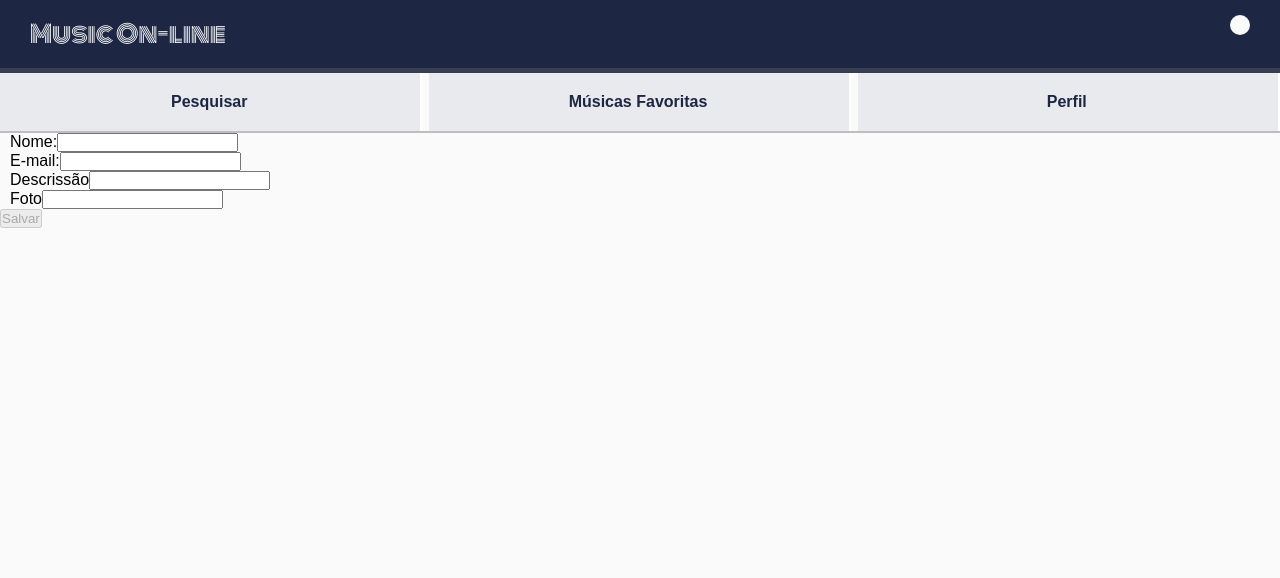
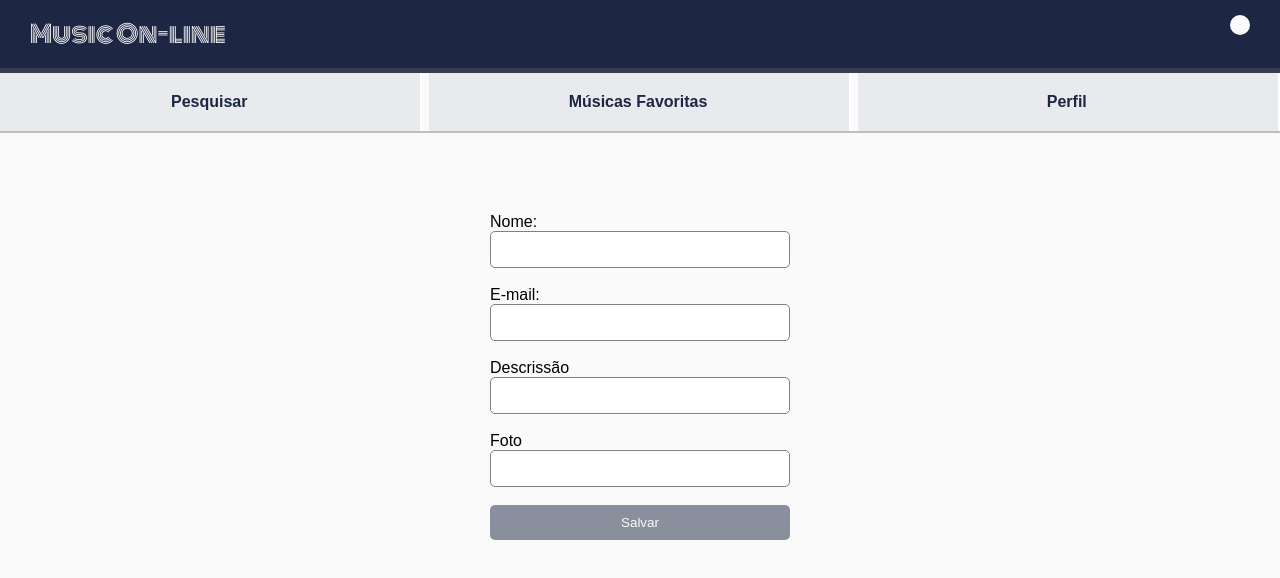
Before and after one commit to tamireshc/trybetunes, a React (Create React App) app: page /profile/edit in a window 1280 px wide. Shown: the top 578 px of the page. Built offline with nearby package versions, Linux system fonts and the light colour scheme.

Commit message:
add style form

```diff
--- a/src/App.css
+++ b/src/App.css
@@ -2,6 +2,7 @@
   margin: 0;
   padding: 0;
   box-sizing: border-box;
+  text-decoration: none;
 }
 
 body{
@@ -247,3 +248,50 @@ h2{
  justify-content: center;
  margin-top: 80px;
 }
+
+.profile-container{
+  text-align: center;
+  padding: 80px;
+}
+
+.profile-container p {
+  font-family: sans-serif;
+
+}
+
+.profile-edit-container{
+  display: flex;
+  flex-direction: column;
+  align-items: center;
+  padding: 80px;
+
+}
+
+.profile-edit-container input {
+  display: block;
+  padding: 10px 15px;
+  border: 0.5px gray solid;
+  border-radius: 5px;
+  min-width: 200px;
+  max-width: 300px;
+  margin-right: 10px;
+  min-width: 300px
+}
+.profile-edit-container label {
+
+ font-family: sans-serif;
+ font-weight: 100;
+}
+
+.profile-edit-container button{
+  padding: 10px 20px;
+  border: none;
+  color: #FAFAFA;
+  border-radius:  5px;
+  background-color:#1d2642;
+  min-width: 300px
+}
+
+.profile-edit-container button:disabled{
+  opacity: 50%;
+}
--- a/src/components/Header.js
+++ b/src/components/Header.js
@@ -35,7 +35,8 @@ class Header extends React.Component {
     return (
       <header data-testid="header-component">
         <div className='header-top'>
-          <h2>Music On-line</h2>
+          <Link to="/"><h2>Music On-line</h2></Link>
+
           <div className='header-name'>
           { <p>{hasUserGet}</p> ? tagUser : <p>Carregando...</p> }
           </div>
--- a/src/pages/Profile.js
+++ b/src/pages/Profile.js
@@ -42,7 +42,7 @@ class Profile extends React.Component {
         <Header />
         { loading && <p>Carregando...</p> }
         { (
-          <div>
+          <div className='profile-container'>
             <p>{ user.name }</p>
             <Link to="/profile/edit">Editar perfil</Link>
 
--- a/src/pages/ProfileEdit.js
+++ b/src/pages/ProfileEdit.js
@@ -80,7 +80,7 @@ class ProfileEdit extends React.Component {
         <Header />
         { loading && <p>Carregando...</p> }
         { hasUserSalve ? <Redirect to="/profile" /> : '' }
-        <div>
+        <div className='profile-edit-container'>
           <label htmlFor="name">
             Nome:
             <input
```
